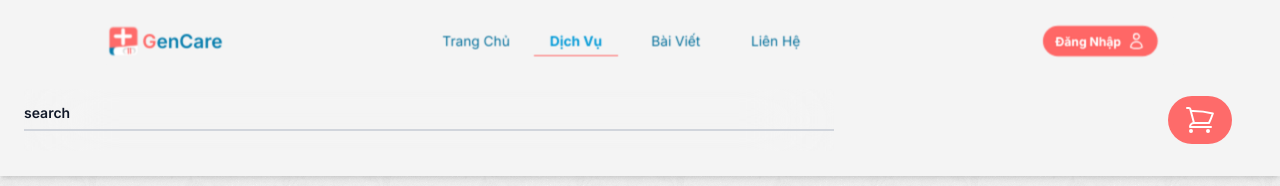
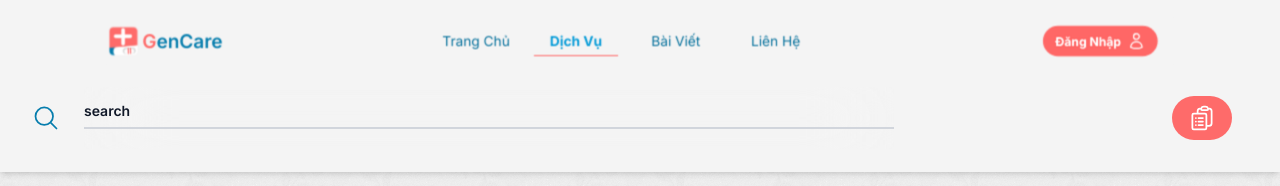
Before and after one commit to hatohui/GenCare, a Next.js app in the folder frontend/: page /service in a window 1280 px wide. Shown: the top 186 px of the page. Built offline with nearby package versions, Linux system fonts and the light colour scheme; no server answers.

Commit message:
feat: service page remove cart

```diff
--- a/frontend/src/Components/SVGs.tsx
+++ b/frontend/src/Components/SVGs.tsx
@@ -266,3 +266,37 @@ export const OptionSVG = ({ className }: SVGProps) => (
 		<path d='M10 3a1.5 1.5 0 1 1 0 3 1.5 1.5 0 0 1 0-3ZM10 8.5a1.5 1.5 0 1 1 0 3 1.5 1.5 0 0 1 0-3ZM11.5 15.5a1.5 1.5 0 1 0-3 0 1.5 1.5 0 0 0 3 0Z' />
 	</svg>
 )
+
+export const SearchSVG = ({ className }: SVGProps) => (
+	<svg
+		xmlns='http://www.w3.org/2000/svg'
+		fill='none'
+		viewBox='0 0 24 24'
+		strokeWidth={1.5}
+		stroke='currentColor'
+		className={clsx(className, 'size-5')}
+	>
+		<path
+			strokeLinecap='round'
+			strokeLinejoin='round'
+			d='m21 21-5.197-5.197m0 0A7.5 7.5 0 1 0 5.196 5.196a7.5 7.5 0 0 0 10.607 10.607Z'
+		/>
+	</svg>
+)
+
+export const BookingListVSG = ({ className }: SVGProps) => (
+	<svg
+		xmlns='http://www.w3.org/2000/svg'
+		fill='none'
+		viewBox='0 0 24 24'
+		strokeWidth={1.5}
+		stroke='currentColor'
+		className={clsx(className, 'size-5')}
+	>
+		<path
+			strokeLinecap='round'
+			strokeLinejoin='round'
+			d='M9 12h3.75M9 15h3.75M9 18h3.75m3 .75H18a2.25 2.25 0 0 0 2.25-2.25V6.108c0-1.135-.845-2.098-1.976-2.192a48.424 48.424 0 0 0-1.123-.08m-5.801 0c-.065.21-.1.433-.1.664 0 .414.336.75.75.75h4.5a.75.75 0 0 0 .75-.75 2.25 2.25 0 0 0-.1-.664m-5.8 0A2.251 2.251 0 0 1 13.5 2.25H15c1.012 0 1.867.668 2.15 1.586m-5.8 0c-.376.023-.75.05-1.124.08C9.095 4.01 8.25 4.973 8.25 6.108V8.25m0 0H4.875c-.621 0-1.125.504-1.125 1.125v11.25c0 .621.504 1.125 1.125 1.125h9.75c.621 0 1.125-.504 1.125-1.125V9.375c0-.621-.504-1.125-1.125-1.125H8.25ZM6.75 12h.008v.008H6.75V12Zm0 3h.008v.008H6.75V15Zm0 3h.008v.008H6.75V18Z'
+		/>
+	</svg>
+)
--- a/frontend/src/Components/Services/ServiceCard.tsx
+++ b/frontend/src/Components/Services/ServiceCard.tsx
@@ -89,13 +89,13 @@ export const ServiceCard = ({
 					className='bg-general text-black px-4 py-2 rounded-full font-medium text-sm'
 					href={`/service/${id}`}
 				>
-					Detail
+					Chi tiết
 				</MotionLink>
 				<button
 					onClick={handleAddToCart}
 					className='bg-accent text-white px-4 py-2 rounded-full font-medium text-sm'
 				>
-					Add to Cart
+					Đặt ngay
 				</button>
 			</div>
 		</motion.div>
--- a/frontend/src/Components/Services/ServiceCart.tsx
+++ b/frontend/src/Components/Services/ServiceCart.tsx
@@ -1,7 +1,8 @@
 'use client'
 import { motion } from 'motion/react'
+import { BookingListVSG } from '../SVGs'
 
-export const CartButton = () => {
+export const BookingButton = () => {
 	return (
 		<motion.button
 			initial='rest'
@@ -12,27 +13,14 @@ export const CartButton = () => {
 			<motion.span
 				variants={{
 					rest: { opacity: 0, x: 0, width: 0 },
-					hover: { opacity: 1, x: 0, width: 100 },
+					hover: { opacity: 1, x: 0, width: 150 },
 				}}
 				transition={{ duration: 0.3 }}
 				className='whitespace-nowrap font-medium text-sm'
 			>
-				Giỏ Hàng
+				Booking của tôi
 			</motion.span>
-			<svg
-				xmlns='http://www.w3.org/2000/svg'
-				fill='none'
-				viewBox='0 0 24 24'
-				strokeWidth='1.5'
-				stroke='currentColor'
-				className='size-8 hover:scale-110 transition-transform duration-200'
-			>
-				<path
-					strokeLinecap='round'
-					strokeLinejoin='round'
-					d='M2.25 3h1.386c.51 0 .955.343 1.087.835l.383 1.437M7.5 14.25a3 3 0 0 0-3 3h15.75m-12.75-3h11.218c1.121-2.3 2.1-4.684 2.924-7.138a60.114 60.114 0 0 0-16.536-1.84M7.5 14.25 5.106 5.272M6 20.25a.75.75 0 1 1-1.5 0 .75.75 0 0 1 1.5 0Zm12.75 0a.75.75 0 1 1-1.5 0 .75.75 0 0 1 1.5 0Z'
-				/>
-			</svg>
+			<BookingListVSG className='size-7 hover:scale-110 duration-150' />
 		</motion.button>
 	)
 }
--- a/frontend/src/app/(private)/dashboard/(manager)/services/page.tsx
+++ b/frontend/src/app/(private)/dashboard/(manager)/services/page.tsx
@@ -4,6 +4,7 @@ import ItemCardHeader from '@/Components/Management/ItemCardHeader'
 import Pagination from '@/Components/Management/Pagination'
 import SearchBar from '@/Components/Management/SearchBar'
 import ServiceList from '@/Components/Management/ServiceList'
+import { SearchSVG } from '@/Components/SVGs'
 import { ITEMS_PER_PAGE_COUNT } from '@/Constants/Management'
 import { useServiceByPageAdmin } from '@/Services/service-services'
 import clsx from 'clsx'
@@ -36,6 +37,7 @@ const ServicesPage = () => {
 				<div className='w-full'>
 					<div className='flex items-center px-5 gap-3 grow shadow-sm bg-general py-1 pt-2 round overflow-scroll'>
 						<SearchBar className='mx-2' waitTime={1000} />
+
 						<AddNewButton />
 					</div>
 				</div>
--- a/frontend/src/app/(public)/service/page.tsx
+++ b/frontend/src/app/(public)/service/page.tsx
@@ -1,13 +1,13 @@
 'use client'
 
-import { CartButton } from '@/Components/Services/ServiceCart'
-import { Suspense, useEffect } from 'react'
-import { LoadingSkeleton } from '@/Components/Skeletons'
+import { BookingButton } from '@/Components/Services/ServiceCart'
+import { useEffect } from 'react'
 import FlorageBackground from '@/Components/Landing/FlorageBackground'
 import ServiceList from '@/Components/Services/ServiceList'
 import SearchBar from '@/Components/Management/SearchBar'
 import { useSearchParams } from 'next/navigation'
 import clsx from 'clsx'
+import { SearchSVG } from '@/Components/SVGs'
 
 export default function Page() {
 	const searchParams = useSearchParams()
@@ -23,9 +23,12 @@ export default function Page() {
 		<section className='relative min-h-screen  text-gray-900'>
 			<div className='relative bg-general shadow-md overflow-hidden'>
 				<div className='mx-auto px-6 py-4 flex items-center justify-around pt-20 '>
-					<SearchBar className='border-none backdrop-blur-2xl' />
+					<div className='relative w-full'>
+						<SearchSVG className='absolute top-1/2 left-2 -translate-y-1/2 text-main z-10 size-7' />
+						<SearchBar className='border-none backdrop-blur-2xl ml-15' />
+					</div>
 					<div className='mx-auto px-6 py-4 flex items-center justify-end flex-1/2'>
-						<CartButton />
+						<BookingButton />
 					</div>
 				</div>
 			</div>
@@ -55,9 +58,7 @@ export default function Page() {
 			<div className=' max-w-7xl mx-auto px-6 py-8'>
 				<h2 className='text-2xl font-bold text-main mb-6'>Dịch Vụ Nổi Bật</h2>
 
-				<Suspense fallback={<LoadingSkeleton />}>
-					<ServiceList />
-				</Suspense>
+				<ServiceList />
 
 				<FlorageBackground />
 			</div>
```
